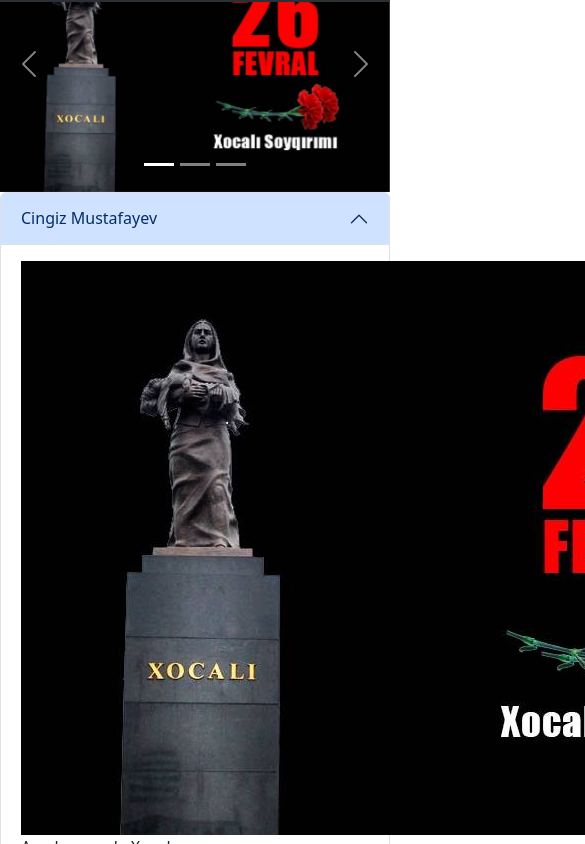
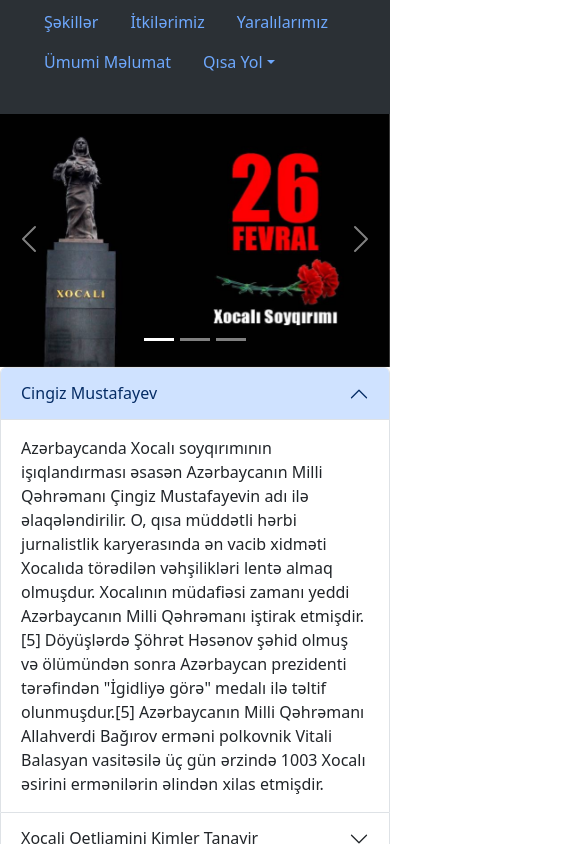
Before and after one commit to 4amin4/Khojaly, a plain HTML site: page index.html in a window 390 px wide. Shown: the part 64-908 px from the top of the page, 585 px wide, since content can reach past the window. Drawn offline with nearby package versions, Linux system fonts and the light colour scheme.

Commit message:
sehvler duzeldildi

```diff
--- a/index.html
+++ b/index.html
@@ -9,33 +9,43 @@
     <title>Xocalı Soyqırımı</title>
 </head>
 <body>
+  <div id="umumi-melumat">
     <nav class="navbar navbar-dark bg-dark navbar-expand-lg bg-body-tertiary fixed-top" data-bs-theme="dark">
       <div class="container-fluid">
         <img src="qerenfil.png" height="50px">
         <button class="navbar-toggler" type="button" data-bs-toggle="collapse" data-bs-target="#navbarNav" aria-controls="navbarNav" aria-expanded="false" aria-label="Toggle navigation">
           <span class="navbar-toggler-icon"></span>
         </button>
-          <div class="collapse navbar-collapse" id="navbarNav">
-            <ul class="navbar-nav">
-
+        <nav id="navbar-example2" class="navbar bg-body-tertiary px-3 mb-3">
+          <ul class="nav nav-pills">
             <li class="nav-item">
-                <a class="nav-link active" aria-current="page" href="#sekiller" style="color: white;">Sekiller</a>
+              <a class="nav-link" href="#sekillerimiz">Şəkillər</a>
             </li>
             <li class="nav-item">
-                <a class="nav-link active" href="#yaralirlar" style="color: white;">Yaralilarimiz</a>
+              <a class="nav-link" href="#itkilerimiz">İtkilərimiz</a>
             </li>
             <li class="nav-item">
-                <a class="nav-link active" href="#itkiler" style="color: white;">Itkiler</a>
+              <a class="nav-link" href="#yaralılarımız">Yaralılarımız</a>
             </li>
             <li class="nav-item">
-                <a class="nav-link active" href="#umumimelumat" style="color: white;">Ümumi Məlumat</a>
+              <a class="nav-link" href="#umumi-melumat">Ümumi Məlumat</a>
+            </li>
+            <li class="nav-item dropdown">
+              <a class="nav-link dropdown-toggle" data-bs-toggle="dropdown" href="#" role="button" aria-expanded="false">Qısa Yol</a>
+              <ul class="dropdown-menu">
+                <li><a class="dropdown-item" href="#sekillerimiz">Şəkillər</a></li>
+                <li><a class="dropdown-item" href="#yaralilarimiz">Yaralılarımız</a></li>
+                <li><hr class="dropdown-divider"></li>
+                <li><a class="dropdown-item" href="#itkilerimiz">İtkilərimiz</a></li>
+                <li><a class="dropdown-item" href="#umumi-melumat">Ümumi Məlumat</a></li>
+              </ul>
             </li>
           </ul>
-          </div>
+        </nav>
       </div>
     </nav>
 
-      <div id="carouselExampleIndicators" class="carousel slide" >
+    <div id="carouselExampleIndicators" class="carousel slide" style="margin-top: 175px;">
       <div class="carousel-indicators">
         <button type="button" data-bs-target="#carouselExampleIndicators" data-bs-slide-to="0" class="active" aria-current="true" aria-label="Slide 1">Xocali Sekil 1</button>
         <button type="button" data-bs-target="#carouselExampleIndicators" data-bs-slide-to="1" aria-label="Slide 2">Xocali Sekil 2</button>
@@ -70,7 +80,6 @@
         </h2>
         <div id="collapseOne" class="accordion-collapse collapse show" aria-labelledby="headingOne" data-bs-parent="#accordionExample">
           <div class="accordion-body">
-                <img src="khojaly.jpg"><br>
               Azərbaycanda Xocalı soyqırımının işıqlandırması əsasən Azərbaycanın Milli Qəhrəmanı Çingiz Mustafayevin adı ilə əlaqələndirilir. O, qısa müddətli hərbi jurnalistlik karyerasında ən vacib xidməti Xocalıda törədilən vəhşilikləri lentə almaq olmuşdur. Xocalının müdafiəsi zamanı yeddi Azərbaycanın Milli Qəhrəmanı iştirak etmişdir.[5] Döyüşlərdə Şöhrət Həsənov şəhid olmuş və ölümündən sonra Azərbaycan prezidenti tərəfindən "İgidliyə görə" medalı ilə təltif olunmuşdur.[5] Azərbaycanın Milli Qəhrəmanı Allahverdi Bağırov erməni polkovnik Vitali Balasyan vasitəsilə üç gün ərzində 1003 Xocalı əsirini ermənilərin əlindən xilas etmişdir.
           </div>
         </div>
@@ -83,7 +92,6 @@
         </h2>
         <div id="collapseTwo" class="accordion-collapse collapse" aria-labelledby="headingTwo" data-bs-parent="#accordionExample">
           <div class="accordion-body">
-                <img src="khojaly3.jpg"><br>
               Hazırda Xocalı soyqırımının  tanınması Azərbaycanın xarici siyasətinin əsas istiqamətlərindən biri kimi müəyyənləşdirilmişdir. Azərbaycandan başqa, Xocalını tam səviyyədə qətliam kimi Pakistan və Sudan tanıyır. Faciəni parlament səviyyəsində qətliam kimi Meksika, Kolumbiya, Çexiya, Bosniya və Herseqovina, Cibuti, Peru, Honduras, Panama, İordaniya, Rumıniya və Şotlandiya tanıyır.[6] İndiyədək ABŞ-ın 22 ştatı Xocalını qətliam kimi tanıyan sənəd qəbul edib. Bu hadisə Azərbaycanda "Xocalı soyqırımı" və "Xocalı faciəsi" kimi, digər ölkələrdə isə "Xocalı qətliamı" kimi anılır.
           </div>
         </div>
@@ -96,7 +104,6 @@
         </h2>
         <div id="collapseThree" class="accordion-collapse collapse" aria-labelledby="headingThree" data-bs-parent="#accordionExample">
           <div class="accordion-body">
-                <img src="khojaly4.jpg"><br>
               Xocalı soyqırımı nəticəsində 63-ü uşaq, 106-sı qadın, 70-i qoca və qarı olmaqla, 613 Xocalı sakini qətlə yetirilib, 8 ailə tamamilə məhv edilib, 25 uşaq hər iki valideynini, 130 uşaq valideynlərindən birini itirib.[3] Düşmən gülləsindən 76-sı uşaq olmaqla, 487 nəfər yaralanıb. 1275 nəfər əsir götürülüb. Əsir götürülənlərdən 150 nəfərinin, o cümlədən 68 qadın və 26 uşağın taleyi bu günədək məlum deyil.[4]
           </div>
         </div>
@@ -113,7 +120,7 @@
           </div>
         </div>
       </div>
-        <div class="col">
+      <div id="itkilerimiz">
         <div class="card">
           <img src="khojaly3.jpg" class="card-img-top" alt="...">
           <div class="card-body">
@@ -124,7 +131,7 @@
           </div>
         </div>
       </div>
-        <div class="col">
+      <div id="yaralılarımız">
         <div class="card">
           <img src="khojaly.jpg" class="card-img-top" alt="...">
           <div class="card-body">
@@ -133,18 +140,19 @@
           </div>
         </div>
       </div>
-        <div class="col">
+      <div id="sekillerimiz">
         <div class="card">
           <img src="khojaly2.jpg" class="card-img-top" alt="...">
           <div class="card-body">
-              <h5 class="card-title">Yaralılarımız</h5>
+            <h5 class="card-title">Şəkillər</h5>
             <p class="card-text">Azərbaycanda Xocalı soyqırımının işıqlandırması əsasən Azərbaycanın Milli Qəhrəmanı Çingiz Mustafayevin adı ilə əlaqələndirilir. O, qısa müddətli hərbi jurnalistlik karyerasında ən vacib xidməti Xocalıda törədilən vəhşilikləri lentə almaq olmuşdur. Xocalının müdafiəsi zamanı yeddi Azərbaycanın Milli Qəhrəmanı iştirak etmişdir.[5] Döyüşlərdə Şöhrət Həsənov şəhid olmuş və ölümündən sonra Azərbaycan prezidenti tərəfindən "İgidliyə görə" medalı ilə təltif olunmuşdur.[5] Azərbaycanın Milli Qəhrəmanı Allahverdi Bağırov erməni polkovnik Vitali Balasyan vasitəsilə üç gün ərzində 1003 Xocalı əsirini ermənilərin əlindən xilas etmişdir.</p>
           </div>
         </div>
       </div>
     </div>
     <footer class="bg-dark" style="color: white;
-      text-align: center;font-family: Impact, Haettenschweiler, 'Arial Narrow Bold', sans-serif; font-size: 25px;">Designed by Amin Aliyev &copy;2023</footer>
+    text-align: center;font-family: system-ui, -apple-system, BlinkMacSystemFont, 'Segoe UI', Roboto, Oxygen, Ubuntu, Cantarell, 'Open Sans', 'Helvetica Neue', sans-serif; font-size: 25px;">Designed by Amin Aliyev &copy;2023</footer>
+  </div>
     <script src="https://cdn.jsdelivr.net/npm/bootstrap@5.3.0-alpha1/dist/js/bootstrap.bundle.min.js" integrity="sha384-w76AqPfDkMBDXo30jS1Sgez6pr3x5MlQ1ZAGC+nuZB+EYdgRZgiwxhTBTkF7CXvN" crossorigin="anonymous"></script>
 </body>
 </html>
```
Lines whose indentation alone changed are shown as unchanged.
